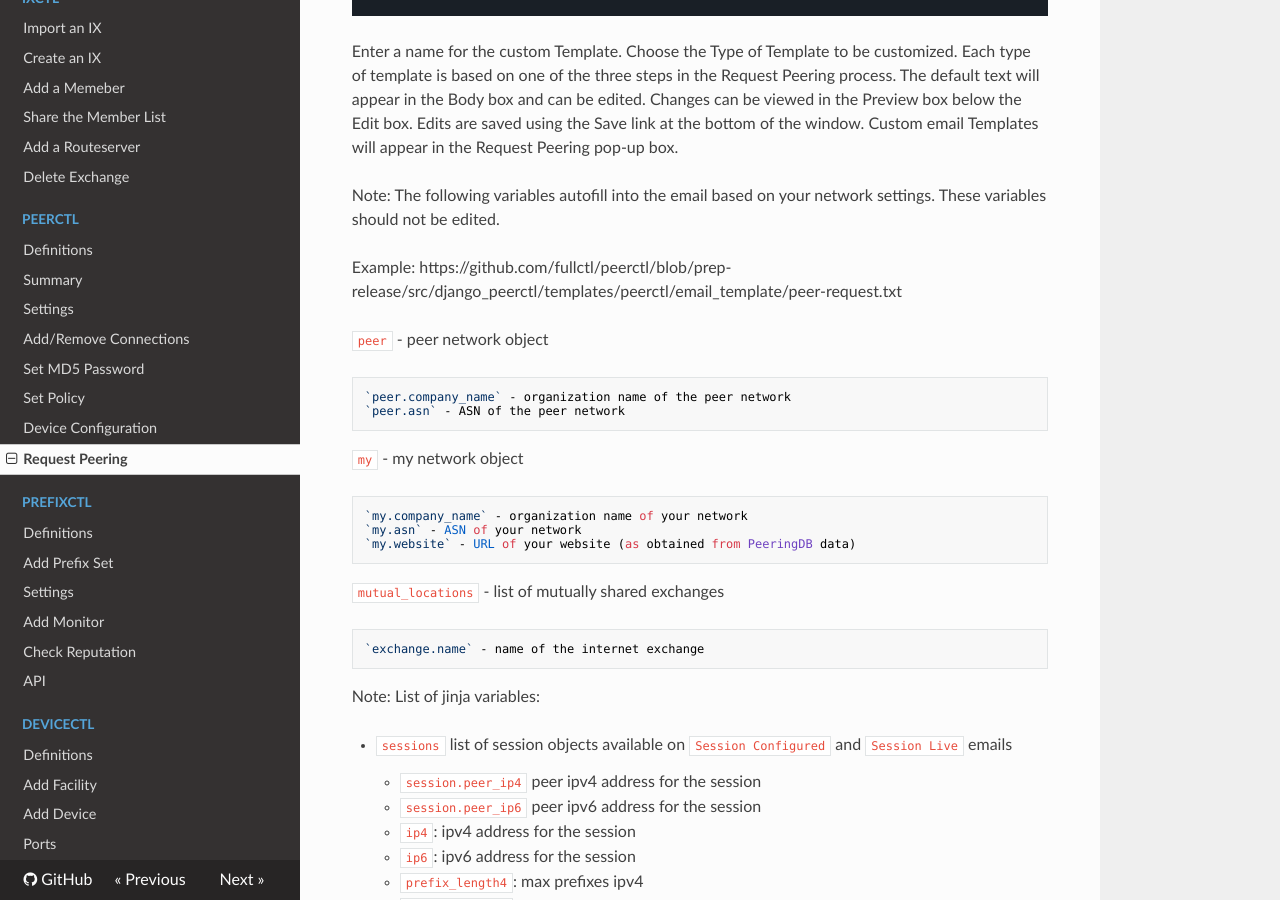
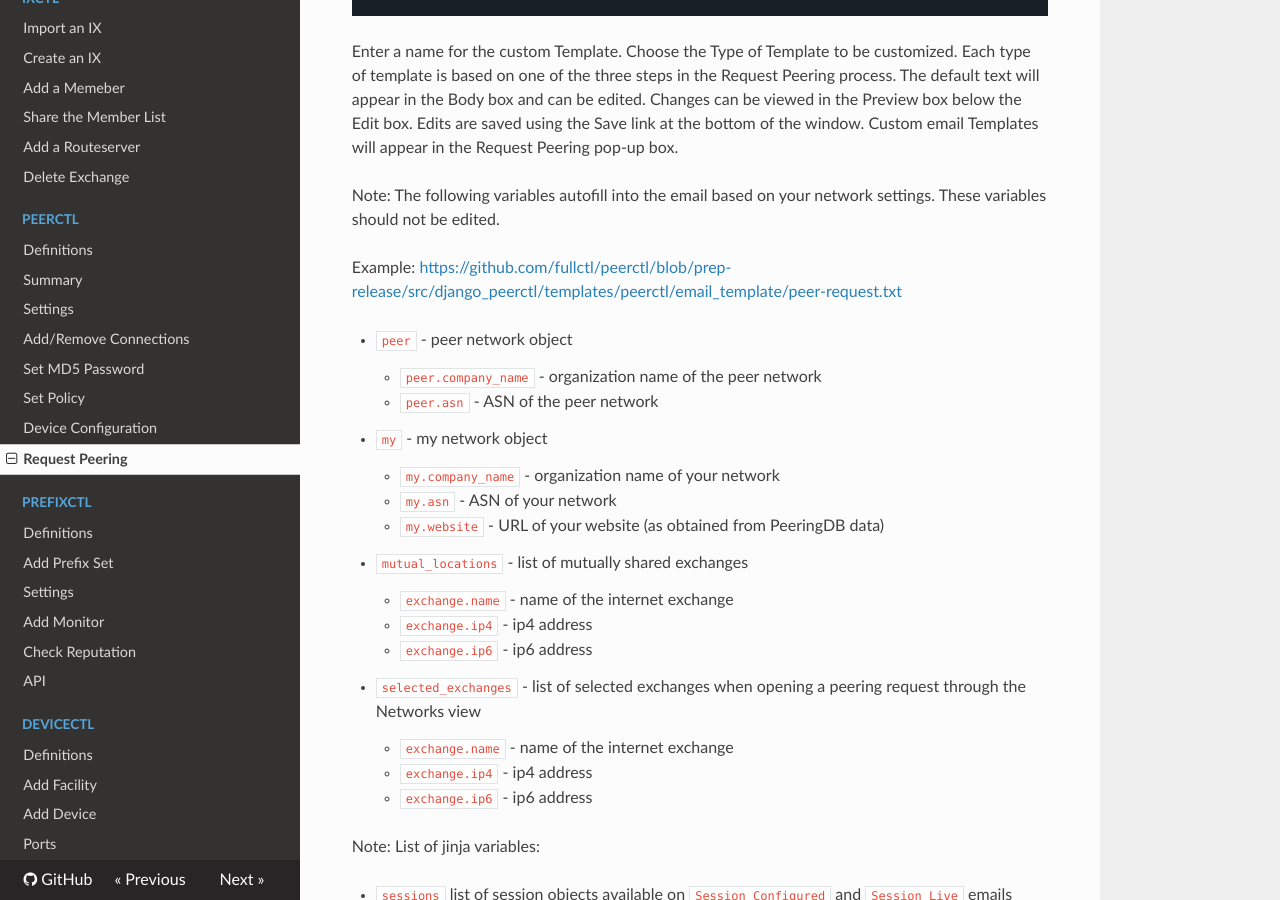
Before and after one commit to fullctl/docs.fullctl.com, an MkDocs documentation site: the page built from docs/PeerCtl/Request-Peering.md, in a window 1280 px wide and 900 px high, scrolled down 3235 px. Built offline with MkDocs 1.6.1, drawn with Linux system fonts in a browser that asks for light colours; nearby versions of some CDN libraries.

Commit message:
update Custom Email Templates section

```diff
--- a/docs/PeerCtl/Request-Peering.md
+++ b/docs/PeerCtl/Request-Peering.md
@@ -37,22 +37,30 @@ Enter a name for the custom Template. Choose the Type of Template to be customiz
 
 Note: The following variables autofill into the email based on your network settings. These variables should not be edited.
 
-Example: https://github.com/fullctl/peerctl/blob/prep-release/src/django_peerctl/templates/peerctl/email_template/peer-request.txt
+Example: [https://github.com/fullctl/peerctl/blob/prep-release/src/django_peerctl/templates/peerctl/email_template/peer-request.txt](https://github.com/fullctl/peerctl/blob/prep-release/src/django_peerctl/templates/peerctl/email_template/peer-request.txt)
 
-`peer` - peer network object
+- `peer` - peer network object
+    - `peer.company_name` - organization name of the peer network
+    - `peer.asn` - ASN of the peer network
 
-	`peer.company_name` - organization name of the peer network
-	`peer.asn` - ASN of the peer network
 
-`my` - my network object
+- `my` - my network object
+    - `my.company_name` - organization name of your network
+    - `my.asn` - ASN of your network
+    - `my.website` - URL of your website (as obtained from PeeringDB data)
 
-	`my.company_name` - organization name of your network
-	`my.asn` - ASN of your network
-	`my.website` - URL of your website (as obtained from PeeringDB data)
 
-`mutual_locations` - list of mutually shared exchanges
+- `mutual_locations` - list of mutually shared exchanges
+    - `exchange.name` - name of the internet exchange
+    - `exchange.ip4` - ip4 address
+    - `exchange.ip6` - ip6 address
 
-    `exchange.name` - name of the internet exchange
+
+- `selected_exchanges` - list of selected exchanges when opening a peering request through the Networks view
+    - `exchange.name` - name of the internet exchange
+    - `exchange.ip4` - ip4 address
+    - `exchange.ip6` - ip6 address
+
 
 Note: List of jinja variables:
 
```
